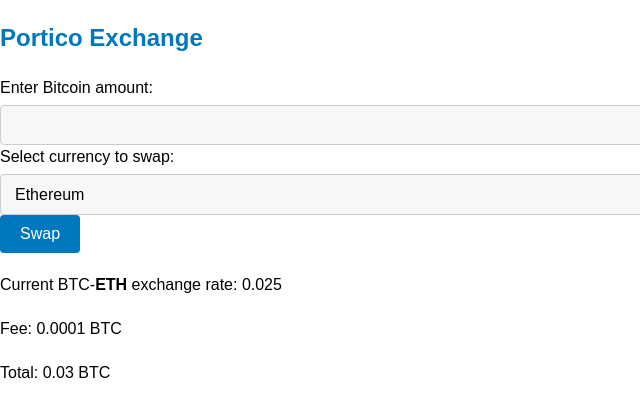
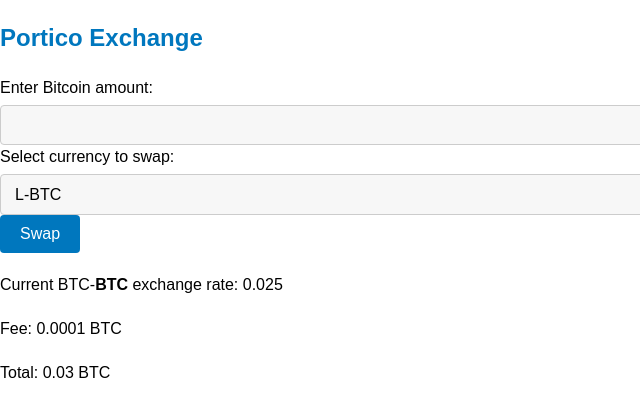
Before and after one commit to 22388o/MyPortico, a plain HTML site: page index.html in a window 1280 px wide. Shown: the top 416 px of the page, 0-640 px from the left. Drawn offline with nearby package versions, Linux system fonts and the light colour scheme; a script that the page names is missing.

Commit message:
Update index.html

```diff
--- a/index.html
+++ b/index.html
@@ -68,16 +68,17 @@
 
 		<label for="currency">Select currency to swap:</label>
 		<select id="currency" name="currency">
-			<option value="L-BTC">Ethereum</option>
-			<option value="BTC-Lightning">Litecoin</option>
-			<option value="L-USDT">Ripple</option>
+			<option value="L-BTC">L-BTC</option>
+			<option value="LN-BTC">LN-BTC</option>
+			<option value="L-USDT">L-BTC</option>
+			<option value="BTC">BTC</option>
 			<!-- Add more options for other cryptocurrencies -->
 		</select><br>
 
 		<button type="submit">Swap</button>
 	</form>
 
-	<p>Current BTC-<span id="currency_code">ETH</span> exchange rate: <span id="exchange_rate">0.025</span></p>
+	<p>Current BTC-<span id="currency_code">BTC</span> exchange rate: <span id="exchange_rate">0.025</span></p>
 	<p>Fee: <span id="fee">0.0001 BTC</span></p>
 	<p>Total: <span id="total">0.03 BTC</span></p>
 
```
